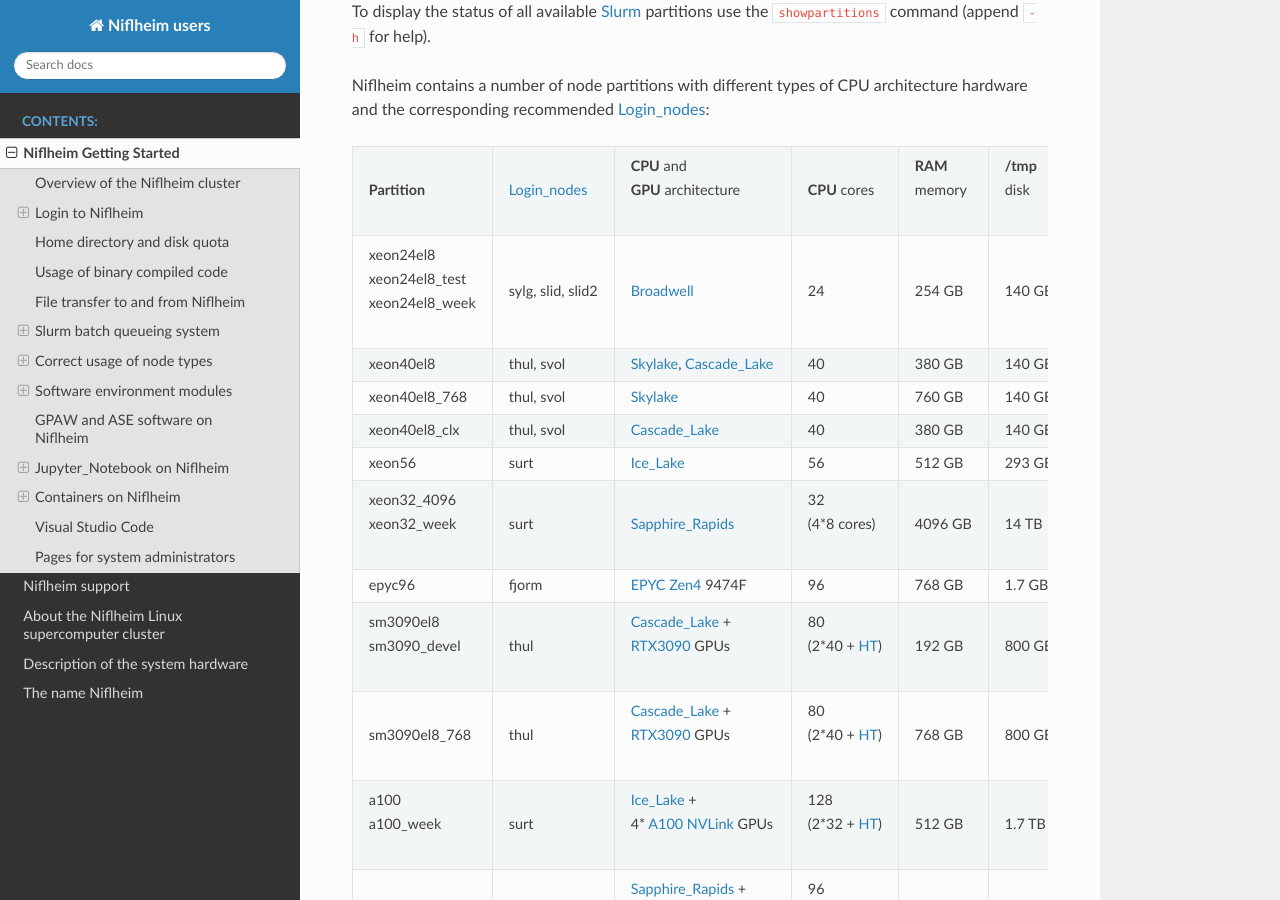
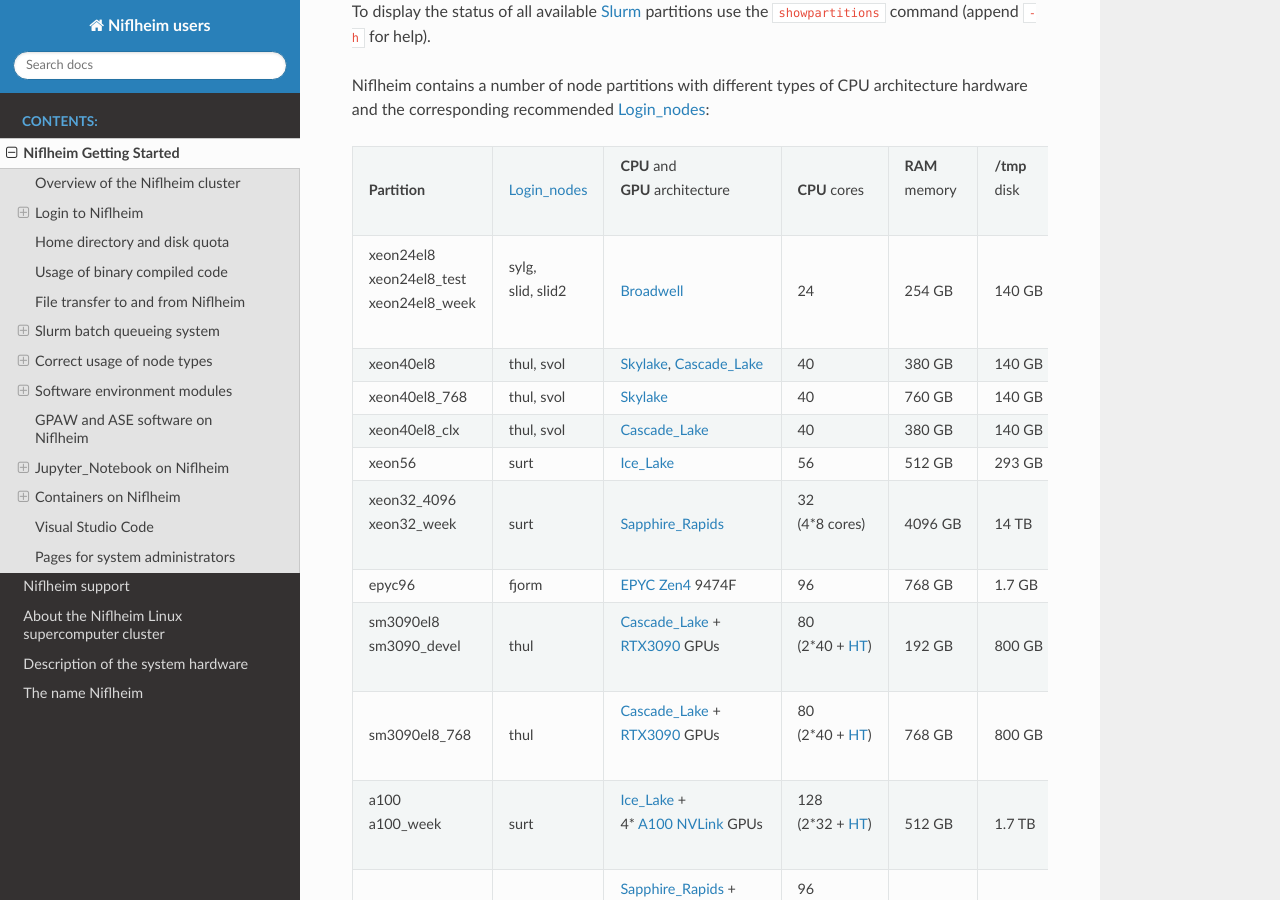
Before and after one commit to OleHolmNielsen/Niflheim_users, a Sphinx documentation site: the page built from docs/Niflheim_Getting_Started.rst, in a window 1280 px wide and 900 px high, scrolled down 4609 px. Built offline with Sphinx 7.4.7 and the Read the Docs theme 3.1.0, drawn with Linux system fonts in a browser that asks for light colours.

Commit message:
Minor edit

```diff
--- a/docs/Niflheim_Getting_Started.rst
+++ b/docs/Niflheim_Getting_Started.rst
@@ -263,7 +263,8 @@ Niflheim contains a number of node partitions with different types of CPU archit
   * - | xeon24el8
       | xeon24el8_test
       | xeon24el8_week
-    - sylg, slid, slid2
+    - | sylg,
+      | slid, slid2
     - Broadwell_
     - 24
     - 254 GB
```
Also changed, not shown: other parts of docs/Niflheim_Getting_Started.rst (+1 -1 lines).
